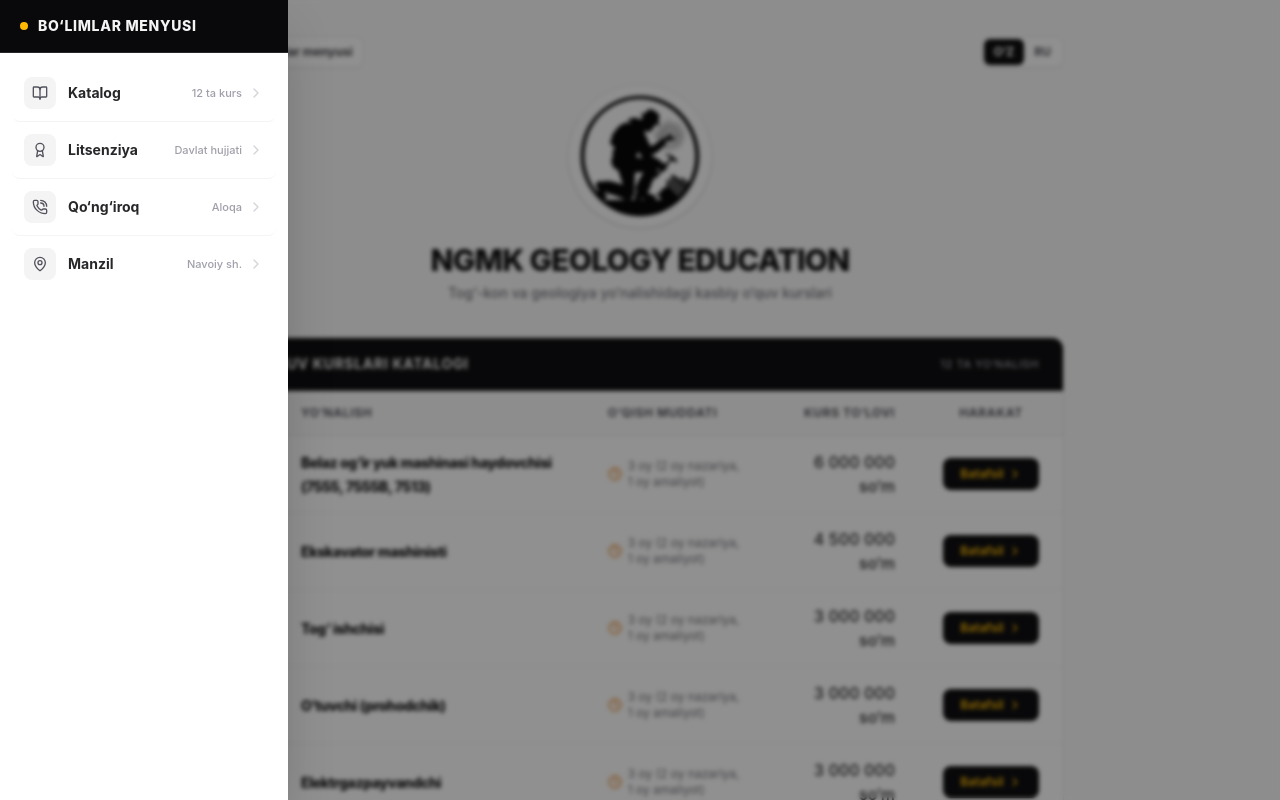
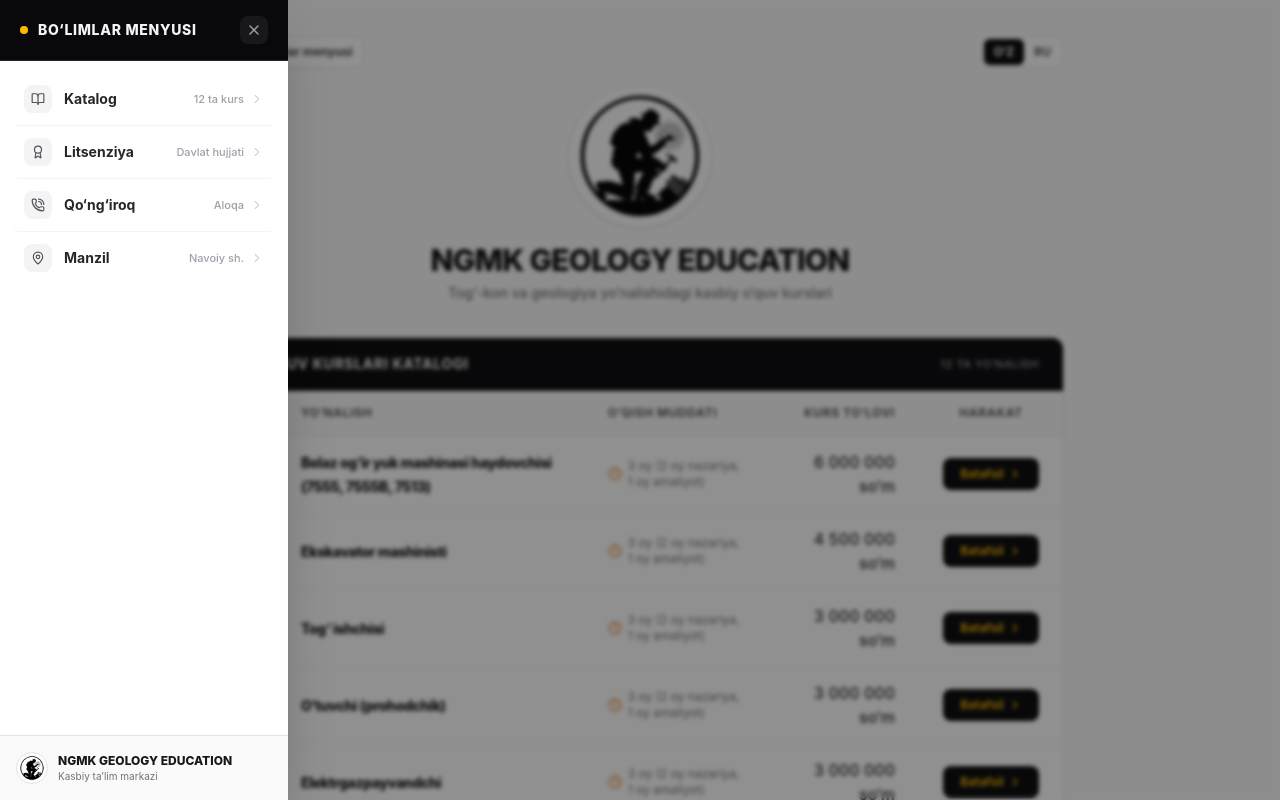
Before and after one commit to sayitkulievsohib/ngmk-geology-education, a React (Vite) app: page / in a window 1280 px wide. Both pictures are taken after a click on the button "Bo‘limlar menyusi". Shown: the top 800 px of the page. Built offline with nearby package versions, Linux system fonts and the light colour scheme.

Commit message:
feat: improve localization and UI interactions
- Implement persistent language selection via localStorage
- Add navigation actions to sidebar items
- Standardize address translation badge
- Refine brand subtitle formatting

```diff
--- a/src/App.tsx
+++ b/src/App.tsx
@@ -10,7 +10,24 @@
 import { EnrollModal } from './components/EnrollModal';
 
 export default function App() {
-  const [lang, setLang] = useState<Language>('uz');
+  const [lang, setLang] = useState<Language>(() => {
+    try {
+      const saved = localStorage.getItem('ngmk_lang');
+      return (saved === 'ru' || saved === 'uz') ? saved : 'uz';
+    } catch {
+      return 'uz';
+    }
+  });
+
+  const handleSelectLang = (newLang: Language) => {
+    setLang(newLang);
+    try {
+      localStorage.setItem('ngmk_lang', newLang);
+    } catch {
+      // ignore
+    }
+  };
+
   const [selectedCourse, setSelectedCourse] = useState<CourseItem | null>(null);
   const [isSidebarOpen, setIsSidebarOpen] = useState(false);
 
@@ -30,7 +47,7 @@
         {/* Yuqori qism: Chapda 3 ta chiziqcha menyu, O'ngda til, markazda logotip va nom */}
         <HeaderLogo
           lang={lang}
-          onSelectLang={setLang}
+          onSelectLang={handleSelectLang}
           onOpenSidebar={() => setIsSidebarOpen(true)}
         />
 
@@ -49,7 +66,7 @@
         {/* 3. QO'NG'IROQ - Murojaat uchun telefon raqamlari */}
         <ContactSection lang={lang} />
 
-        {/* 4. MANZIL - Siz qo'ygan bino rasmi, aniq manzil, mo'ljal va Google Xarita */}
+        {/* 4. MANZIL - Bino rasmi, aniq manzil, mo'ljal va Google Xarita */}
         <AddressSection lang={lang} />
       </main>
 
--- a/src/components/HeaderLogo.tsx
+++ b/src/components/HeaderLogo.tsx
@@ -83,7 +83,7 @@
           NGMK GEOLOGY EDUCATION
         </h1>
 
-        <p className="mt-1 text-xs sm:text-sm text-zinc-500 font-medium leading-relaxed max-w-md mx-auto">
+        <p className="mt-1 text-xs sm:text-sm text-zinc-500 font-medium leading-relaxed max-w-2xl mx-auto whitespace-nowrap">
           {t.brandSubtitle}
         </p>
       </div>
--- a/src/components/Sidebar.tsx
+++ b/src/components/Sidebar.tsx
@@ -5,7 +5,8 @@
   Award,
   PhoneCall,
   MapPin,
-  ChevronRight
+  ChevronRight,
+  X
 } from 'lucide-react';
 
 interface SidebarProps {
@@ -14,7 +15,11 @@
   lang: Language;
 }
 
-export const Sidebar: React.FC<SidebarProps> = ({ isOpen, onClose, lang }) => {
+export const Sidebar: React.FC<SidebarProps> = ({
+  isOpen,
+  onClose,
+  lang,
+}) => {
   const t = TRANSLATIONS[lang];
 
   // Orqa fondagi scrollni to'xtatish
@@ -55,25 +60,29 @@
       label: t.navCatalog,
       icon: BookOpen,
       badge: lang === 'uz' ? '12 ta kurs' : '12 курсов',
+      action: () => handleNavClick('katalog')
     },
     {
       id: 'litsenziya',
       label: t.navLicense,
       icon: Award,
       badge: lang === 'uz' ? 'Davlat hujjati' : 'Гос. документ',
+      action: () => handleNavClick('litsenziya')
     },
     {
       id: 'qongiroq',
       label: t.navCall,
       icon: PhoneCall,
       badge: lang === 'uz' ? 'Aloqa' : 'Связь',
+      action: () => handleNavClick('qongiroq')
     },
     {
       id: 'manzil',
       label: t.navAddress,
       icon: MapPin,
-      badge: 'Navoiy sh.',
-    },
+      badge: t.navAddressBadge,
+      action: () => handleNavClick('manzil')
+    }
   ];
 
   return (
@@ -82,7 +91,7 @@
         isOpen ? 'opacity-100 pointer-events-auto visible' : 'opacity-0 pointer-events-none invisible'
       }`}
     >
-      {/* Orqa qoraytirilgan fon - Mayin ochilib-yopiluvchi animatsiya bilan */}
+      {/* Orqa qoraytirilgan fon */}
       <div
         className={`fixed inset-0 bg-zinc-950/45 backdrop-blur-[2px] transition-opacity duration-300 ease-in-out ${
           isOpen ? 'opacity-100' : 'opacity-0'
@@ -90,20 +99,29 @@
         onClick={onClose}
       />
 
-      {/* Chapdan mayin sirg'alib chiquvchi panel (X tugmasisiz) */}
+      {/* Chapdan sirg'alib chiquvchi panel */}
       <div
-        className={`relative w-72 max-w-[80vw] bg-white h-full shadow-2xl flex flex-col z-10 transition-transform duration-300 ease-out transform ${
+        className={`relative w-72 max-w-[85vw] bg-white h-full shadow-2xl flex flex-col z-10 transition-transform duration-300 ease-out transform ${
           isOpen ? 'translate-x-0' : '-translate-x-full'
         }`}
       >
         {/* Yuqori panel: Qat'iy va rasmiy sarlavha */}
-        <div className="px-5 py-4 bg-zinc-950 text-white flex items-center justify-between border-b border-zinc-800">
+        <div className="px-5 py-4 bg-zinc-950 text-white flex items-center justify-between border-b border-zinc-800 shrink-0">
           <div className="flex items-center gap-2.5">
             <span className="w-2 h-2 rounded-full bg-amber-400 shrink-0" />
             <span className="font-extrabold text-xs sm:text-sm tracking-wider uppercase text-zinc-100">
               {t.menuTitle}
             </span>
           </div>
+
+          <button
+            type="button"
+            onClick={onClose}
+            className="w-7 h-7 rounded-lg bg-zinc-900 hover:bg-zinc-800 text-zinc-400 hover:text-white flex items-center justify-center transition-colors cursor-pointer"
+            aria-label="Yopish"
+          >
+            <X className="w-4 h-4" />
+          </button>
         </div>
 
         {/* Bo'limlar ro'yxati */}
@@ -114,28 +132,49 @@
               <button
                 key={item.id}
                 type="button"
-                onClick={() => handleNavClick(item.id)}
+                onClick={item.action}
                 className="w-full text-left py-3 px-3 rounded-lg hover:bg-zinc-50 flex items-center justify-between gap-3 transition-colors cursor-pointer group"
               >
                 <div className="flex items-center gap-3">
-                  <div className="w-8 h-8 rounded-lg bg-zinc-100 group-hover:bg-amber-100/80 flex items-center justify-center text-zinc-600 group-hover:text-amber-700 transition-colors shrink-0">
-                    <Icon className="w-4 h-4" />
+                  <div className="w-7 h-7 rounded-lg bg-zinc-100 group-hover:bg-amber-100/80 flex items-center justify-center text-zinc-600 group-hover:text-amber-700 transition-colors shrink-0">
+                    <Icon className="w-3.5 h-3.5" />
                   </div>
-                  <span className="font-bold text-sm text-zinc-800 group-hover:text-zinc-950 transition-colors">
+                  <span className="font-bold text-xs sm:text-sm text-zinc-800 group-hover:text-zinc-950 transition-colors">
                     {item.label}
                   </span>
                 </div>
 
                 <div className="flex items-center gap-1.5">
-                  <span className="text-[11px] font-medium text-zinc-400 group-hover:text-zinc-500 transition-colors">
+                  <span className="text-[10px] sm:text-[11px] font-medium text-zinc-400 group-hover:text-zinc-500 transition-colors">
                     {item.badge}
                   </span>
-                  <ChevronRight className="w-4 h-4 text-zinc-300 group-hover:text-zinc-500 transition-colors shrink-0" />
+                  <ChevronRight className="w-3.5 h-3.5 text-zinc-300 group-hover:text-zinc-500 transition-colors shrink-0" />
                 </div>
               </button>
             );
           })}
         </nav>
+
+        {/* Pastki qism: Rasmiy tashkilot imzosi */}
+        <div className="p-4 border-t border-zinc-200 bg-zinc-50 shrink-0">
+          <div className="flex items-center gap-2.5">
+            <div className="w-8 h-8 rounded-full border border-zinc-200 bg-white p-0.5 overflow-hidden flex items-center justify-center shrink-0">
+              <img
+                src="/logo/logo.png"
+                alt="Logo"
+                className="w-full h-full object-cover"
+              />
+            </div>
+            <div className="min-w-0 flex-1">
+              <div className="font-extrabold text-xs text-zinc-900 truncate">
+                NGMK GEOLOGY EDUCATION
+              </div>
+              <div className="text-[10px] text-zinc-500 truncate">
+                {lang === 'uz' ? 'Kasbiy ta’lim markazi' : 'Учебный центр'}
+              </div>
+            </div>
+          </div>
+        </div>
       </div>
     </div>
   );
--- a/src/data/translations.ts
+++ b/src/data/translations.ts
@@ -25,6 +25,7 @@
     navLicense: "Litsenziya",
     navCall: "Qo‘ng‘iroq",
     navAddress: "Manzil",
+    navAddressBadge: "Navoiy sh.",
 
     // Litsenziya bo'limi
     licenseTitle: "Davlat litsenziyasi",
@@ -36,7 +37,7 @@
     nextPage: "Keyingi",
     zoomHint: "Kattalashtirish",
 
-    // Modal ma'lumotlari
+    // Kurs haqida batafsil modal ma'lumotlari
     modalTitle: "Kurs haqida to‘liq ma’lumot",
     requiredDocsTitle: "Kerakli hujjatlar:",
     belazDocNote: "BC toifadagi haydovchilik guvohnomasi va 3 yillik haydovchilik malakasi (staji)",
@@ -56,10 +57,10 @@
     buildingPhotoTitle: "O‘quv markazi binosi",
     closeBtn: "Yopish",
     durationLabel: "O‘qish muddati:",
-    priceLabel: "Kurs to‘lovi:",
+    priceLabel: "Kurs to‘lovi:"
   },
   ru: {
-    brandSubtitle: "Профессиональные учебные курсы горно-геологической отрасли",
+    brandSubtitle: "Профессиональные горно-геологические учебные курсы",
     catalogTitle: "Каталог учебных курсов",
     directionCol: "Направление",
     durationCol: "Срок обучения",
@@ -82,6 +83,7 @@
     navLicense: "Лицензия",
     navCall: "Звонок",
     navAddress: "Адрес",
+    navAddressBadge: "г. Навои",
 
     // Litsenziya bo'limi
     licenseTitle: "Государственная лицензия",
@@ -93,7 +95,7 @@
     nextPage: "Вперед",
     zoomHint: "Увеличить",
 
-    // Modal ma'lumotlari
+    // Kurs haqida batafsil modal ma'lumotlari
     modalTitle: "Подробная информация о курсе",
     requiredDocsTitle: "Необходимые документы:",
     belazDocNote: "Водительское удостоверение категории BC и стаж вождения от 3 лет",
@@ -113,6 +115,6 @@
     buildingPhotoTitle: "Здание учебного центра",
     closeBtn: "Закрыть",
     durationLabel: "Срок обучения:",
-    priceLabel: "Стоимость курса:",
-  },
+    priceLabel: "Стоимость курса:"
+  }
 };
```
Also changed, not shown: 1 other file (tests, documents, lock files or other folders).
